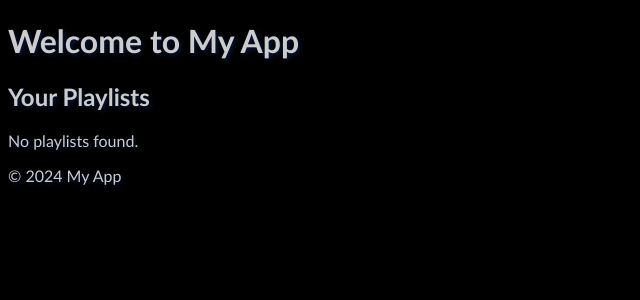
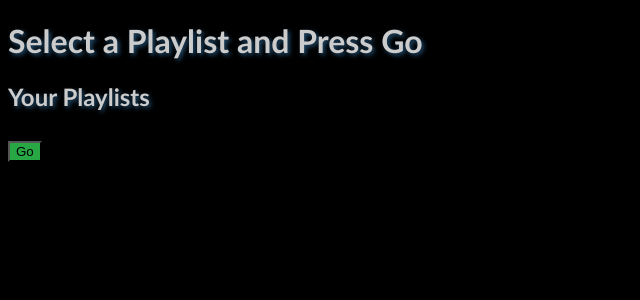
Before and after one commit to wcpark/better-playlists, a Flask app: template templates/get_playlists.html in a window 1280 px wide. Shown: the top 300 px of the page, without its empty margins (0-640 px from the left). Run offline with Flask 3, Linux system fonts and the light colour scheme; the template is opened without the code that fills it, so the values that code supplies are empty.

Commit message:
Add files via upload
Once Files are downloaded, to start app, in terminal run python main.py and follow the local development url to reach webpage

```diff
--- a/main.py
+++ b/main.py
@@ -1,13 +1,10 @@
 import os
-
-from flask import Flask, redirect, request, session, url_for
-
-
+import percentmatch
+import time
+from flask import Flask, render_template, redirect, request, session, url_for, jsonify
 from spotipy import Spotify
 from spotipy.oauth2 import SpotifyOAuth
 from spotipy.cache_handler import FlaskSessionCacheHandler
-
-
 
 
 app = Flask(__name__)
@@ -16,8 +13,7 @@ app.config['SECRET_KEY'] = 'SECRETKEY'
 
 client_id = 'c19a284481e4415c8ae7f7ba9cf5c794'
 client_secret = '20a8453aee554ab0b0ec13945f92bb0d'
-redirect_uri = 'http://localhost:5500/callback'
-
+redirect_uri = 'http://localhost:5000/callback'
 scope = 'playlist-read-private'
 
 
@@ -33,6 +29,8 @@ sp_oauth = SpotifyOAuth(
 
 sp = Spotify(auth_manager = sp_oauth)
 
+stored_tracks_info = []
+
 
 @app.route('/')
 def home():
@@ -45,6 +43,7 @@ def home():
 
 @app.route('/callback')
 def callback():
+  print("Request URL:", request.url)
   sp_oauth.get_access_token(request.args['code'])
   return redirect(url_for('get_playlists'))
 
@@ -57,12 +56,61 @@ def get_playlists():
 
 
   playlists = sp.current_user_playlists()
-  playlists_info = [(pl['name'], pl['external_urls']['spotify']) for pl in playlists['items']]
+  playlists_info = [(pl['name'], pl['external_urls']['spotify'], pl['id']) for pl in playlists['items']]
 
   # print data (fix format for self) (play with to get selection)
-  playlists_html = '<br>' .join([f'{name}: {url}' for name, url in playlists_info])
+  # base formatting
+  #playlists_html = '<br>'.join([f'{name}: {url}: {href}' for name, url, href in playlists_info])
 
-  return playlists_html
+  playlists_html = '<br><br>'.join([f'{name}<br>&emsp;<a href="{url}">{url}</a><br>&emsp;{id}' for name, url, id in playlists_info])
+
+
+  #return playlists_html
+  return render_template('get_playlists.html', playlists_info=playlists_info)
+
+'''
+@app.route('/get_playlists')
+def get_playlists():
+    if not sp_oauth.validate_token(cache_handler.get_cached_token()):
+        auth_url = sp_oauth.get_authorize_url()
+        return redirect(auth_url)
+
+    playlists = sp.current_user_playlists()
+    playlists_info = [(pl['name'], pl['id']) for pl in playlists['items']]
+
+    return render_template('get_playlists.html', playlists_info=playlists_info)
+'''
+
+@app.route('/get_tracks/<playlist_id>')
+def get_tracks(playlist_id):
+    if not sp_oauth.validate_token(cache_handler.get_cached_token()):
+        auth_url = sp_oauth.get_authorize_url()
+        return redirect(auth_url)
+
+    tracks = sp.playlist_tracks(playlist_id)
+    tracks_info = [track['track']['uri'] for track in tracks['items']]
+
+    # Store tracks or perform any other operation
+    global stored_tracks_info
+    stored_tracks_info = tracks_info
+
+    # Example: You can store the tracks in a database or a file
+
+    return jsonify({'tracks_info' : tracks_info})
+
+
+@app.route('/list_tracks_info')
+def list_tracks_info():
+    global stored_tracks_info
+    jsonify({'tracks_info' : stored_tracks_info})
+
+    start_time = time.time()
+    track_dict = percentmatch.TracksToDictionary(stored_tracks_info, 10)[:10]
+    print("--- %s seconds ---" % (time.time() - start_time))
+
+    return render_template('list_track_info.html', track_names=stored_tracks_info, json_data=track_dict)
+
+
 
 
 @app.route('/logout')
--- /dev/null
+++ b/percentmatch.py
@@ -0,0 +1,86 @@
+import json
+import os
+import time
+
+# just for testing with string playlist name from dataset
+def getPlaylistTracklist(data, name):
+    for playlist in data['playlists']:
+        if(playlist['name'] == name):
+            list = []
+            for track in playlist['tracks']:
+                list.append(track['track_uri'])
+
+            return list
+
+
+
+
+
+
+def GetTrackSet(playlist):
+    setA = set()
+
+    for track in playlist['tracks']:
+        setA.add(track['track_uri'])
+
+    return setA
+
+
+def TracksToDictionary(tracks, NumFiles): # passes in numfiles for testing
+    files = os.listdir('MPD/data')
+
+    # not use this?
+    # tracks_size = len(tracks)
+    setA = set(tracks)
+    dictionary = {}
+
+    # num_playlists = 0
+
+    for i in range(NumFiles):
+        with open('MPD/data/' + files[i], 'r') as f:
+            data = json.load(f)
+
+        for playlist in data['playlists']:
+            # num_playlists += 1
+            setB = GetTrackSet(playlist)
+            num_matches = len(setA.intersection(setB))
+            match_percent = (float(num_matches) / len(setA)) * 100
+            dictionary[playlist['pid']] = match_percent
+
+
+    return list(sorted(dictionary.items(), key=lambda item: item[1], reverse=True))
+
+    # print()
+    # print(num_playlists)
+    # print()
+    # return dictionary
+
+
+# with open('Downloads/spotify_million_playlist_dataset/data/mpd.slice.0-999.json', 'r') as f:
+#     data = json.load(f)
+
+# track_list = getPlaylistTracklist(data, "Throwbacks")
+# print(len(track_list))
+
+# start_time = time.time()
+
+# dict = TheActualThing(track_list, 10)
+# print(dict.items())
+# #print(dict)
+
+# print("--- %s seconds ---" % (time.time() - start_time))
+'''
+track_list = [
+   "spotify:track:2MvIMgtWyK88OiPi0J8Dg3"
+]
+
+
+print(len(track_list))
+start_time = time.time()
+
+dict = TracksToDictionary(track_list, 10)
+#print(dict.items())
+print(dict)
+
+print("--- %s seconds ---" % (time.time() - start_time))
+'''
--- a/templates/get_playlists.html
+++ b/templates/get_playlists.html
@@ -9,24 +9,75 @@
             background-color: black;
             color:#cccccc;
             font-family: 'Optima', serif; /* Change the font family here */
-            text-shadow: 2px 2px 4px rgba(18, 48, 123, 0.5); /* Add text shadow */
-          }
+            text-shadow: 2px 2px 4px rgba(67, 155, 226, 0.5); /* Add text shadow */
+        }
+        /* Style for clickable buttons */
+        .playlist-button {
+            background-color: #72a6de; /* Blue color for button background */
+            color: #000000; /* White color for button text */
+            padding: 5px 10px; /* Add padding to the button */
+            border: none; /* Remove border */
+            cursor: pointer; /* Change cursor to pointer on hover */
+            text-decoration: none; /* Remove underline */
+            border-radius: 5px; /* Add rounded corners */
+            margin-bottom: 10px; /* Add space between buttons */
+            display: block; /* Display buttons as block elements */
+            width: fit-content; /* Adjust button width based on content */
+        }
+
+        /* Style for the "Go" button */
+        #go-button {
+            background-color: #28a745; /* Green color for button background */
+            margin-top: 10px; /* Add space above the button */
+        }
     </style>
 </head>
 <body>
     <header>
-        <h1>Welcome to My App</h1>
+        <h1>Select a Playlist and Press Go</h1>
     </header>
     <main>
         <h2>Your Playlists</h2>
-        {% if playlists_html %}
-            {{ playlists_html | safe }}
-        {% else %}
-            <p>No playlists found.</p>
-        {% endif %}
+        <div id="playlist-container">
+            {% for name, url, id in playlists_info %}
+                <p>
+                    <a href="#" onclick="getTracks('{{ id }}'); return false;">{{ name }}</a>
+                    <!-- Call the getTracks function with the playlist ID when clicked -->
+                </p>
+            {% endfor %}
+        </div>
+        <button id="go-button" onclick="handleGoButtonClick()">Go</button>
+        <!-- Add a "Go" button with onclick event -->
     </main>
     <footer>
-        <p>&copy; 2024 My App</p>
     </footer>
+
+    <script>
+        // Function to get tracks for a playlist
+        function getTracks(playlistId) {
+            fetch('/get_tracks/' + playlistId)
+                .then(response => response.json())
+                .then(data => {
+                    console.log('Playlist tracks retrieved:', data.tracks_info);
+                    // Store or process the retrieved tracks information as needed
+                })
+                .catch(error => console.error('Error getting tracks:', error));
+        }
+
+        // Function to handle the "Go" button click
+        function handleGoButtonClick() {
+            fetch('/list_tracks_info')
+                .then(response => {
+                    console.log(response); // Log the response for debugging
+                    if (response.redirected) {
+                        window.location.href = response.url;
+                    } else {
+                        // Redirect manually to the response URL
+                        window.location.href = response.url;
+                    }
+                })
+                .catch(error => console.error('Error fetching track names:', error));
+        }
+    </script>
 </body>
 </html>
```
Also changed, not shown: templates/list_track_info.html (added, +48 -0 lines).
